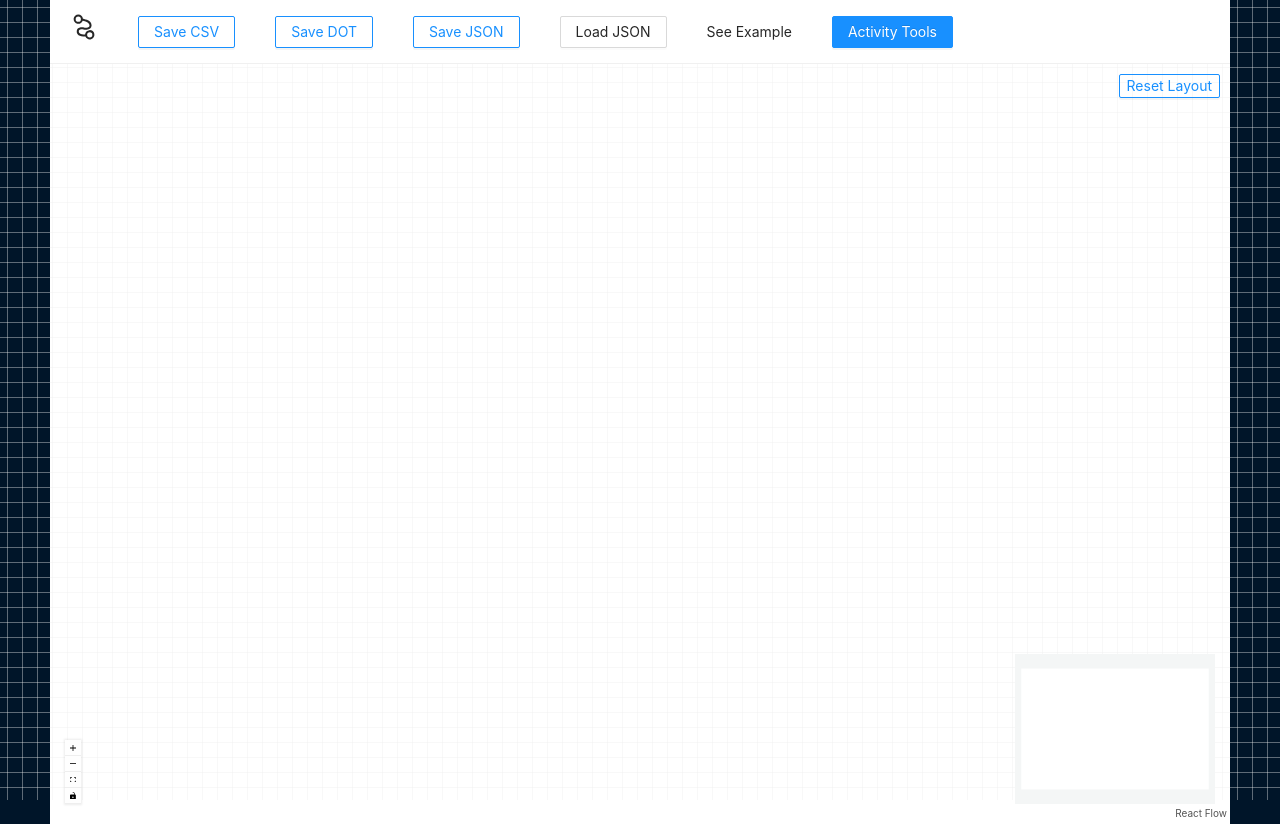
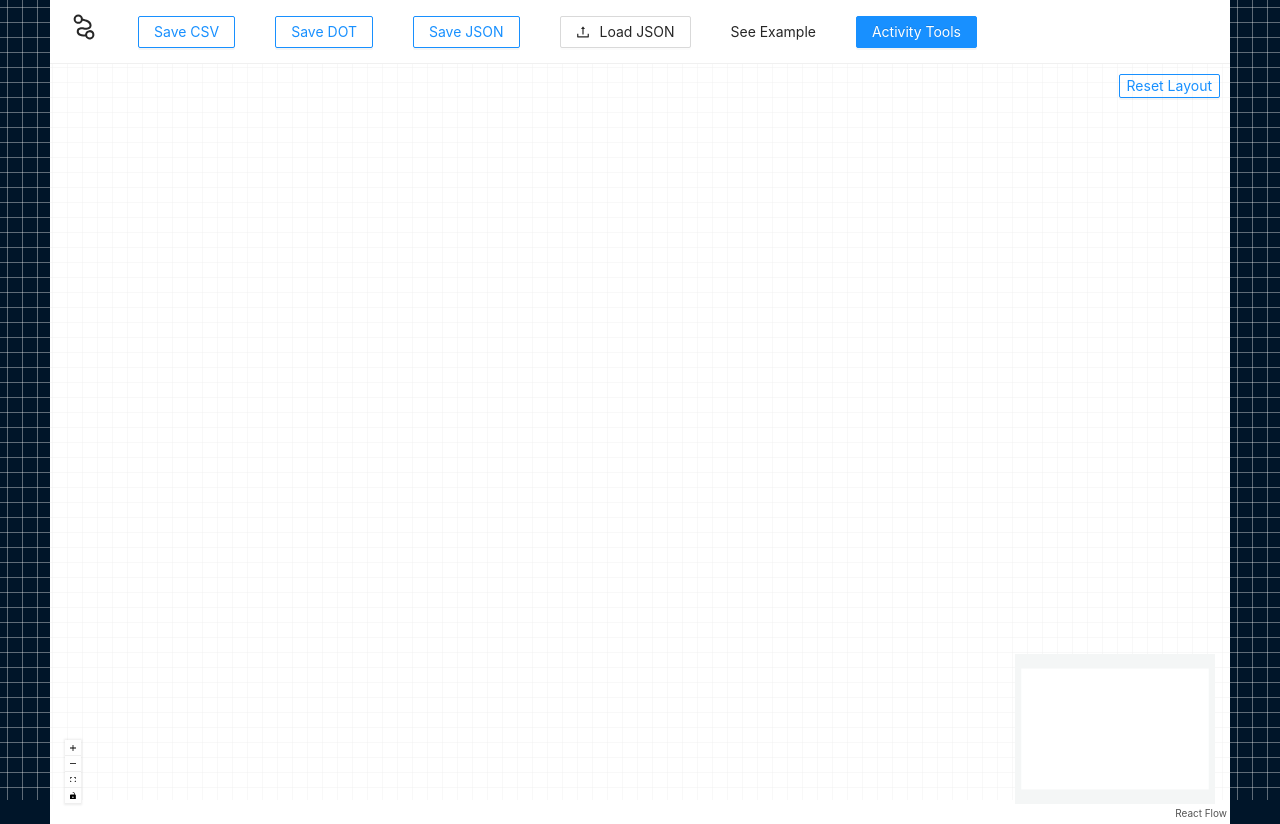
Before and after one commit to williamflynt/quickplan, a React (Vite) app in the folder web/quickplan/: page / in a window 1280 px wide. Built offline with nearby package versions, Linux system fonts and the light colour scheme; no server answers.

Commit message:
feat(import-export): Import from JSON works.

```diff
--- /dev/null
+++ b/web/quickplan/src/components/Layout/LoadJsonButton.tsx
@@ -0,0 +1,45 @@
+import React, {FC} from 'react'
+import {Button, message, Upload} from "antd";
+import {UploadOutlined} from "@ant-design/icons";
+import api from "../../api/api";
+import {SetupChart} from "../ReactFlow/SetupChart";
+import {useStore} from "../../store/store";
+
+export const LoadJsonButton: FC = () => {
+    const doLoad = (fileData: string) => {
+        api.graphLoad(fileData).then((response) => {
+            useStore.setState({activeChartId: response.data.id})
+            SetupChart(response.data)
+            message.success('Loaded Chart');
+        })
+            .catch(() => {
+                message.error('Could not load Chart');
+            })
+    };
+
+    return (
+        <Upload
+            accept=".json"
+            maxCount={1}
+            showUploadList={false}
+            beforeUpload={file => {
+                const reader = new FileReader();
+
+                reader.onload = e => {
+                    const data = e.target?.result || null
+                    if (!data) {
+                        return
+                    }
+                    doLoad(data as string)
+                };
+                reader.readAsText(file);
+
+                // Prevent upload.
+                return false;
+            }}
+        >
+            <Button><UploadOutlined/> Load JSON</Button>
+        </Upload>
+    )
+
+}
--- a/web/quickplan/src/components/Layout/TopNav.tsx
+++ b/web/quickplan/src/components/Layout/TopNav.tsx
@@ -7,8 +7,9 @@ import {useStore} from "../../store/store";
 import {ExportJsonButton} from "./ExportJsonButton";
 import {ExportCsvButton} from "./ExportCSVButton";
 import {ExportGraphvizButton} from "./ExportGraphvizButton";
+import {LoadJsonButton} from "./LoadJsonButton";
 
-export const TopNav: FC<{enableExport: boolean}> = ({enableExport}) => {
+export const TopNav: FC<{ enableExport: boolean }> = ({enableExport}) => {
     const {nodeToolsVisible} = useStore()
 
     const toggleNodeTools = () => {
@@ -25,7 +26,7 @@ export const TopNav: FC<{enableExport: boolean}> = ({enableExport}) => {
         {key: 'export-csv', label: <ExportCsvButton enabled={enableExport}/>},
         {key: 'export-graphiz', label: <ExportGraphvizButton enabled={enableExport}/>},
         {key: 'export-json', label: <ExportJsonButton enabled={enableExport}/>},
-        {key: 'load-json', label: <Button>Load JSON</Button>},
+        {key: 'load-json', label: <LoadJsonButton/>},
         {key: 'see-example', label: <Link href={Routes.exampleBasic}>See Example</Link>},
         {key: 'show-node-tools', label: showNodeToolsButton},
     ]
```
